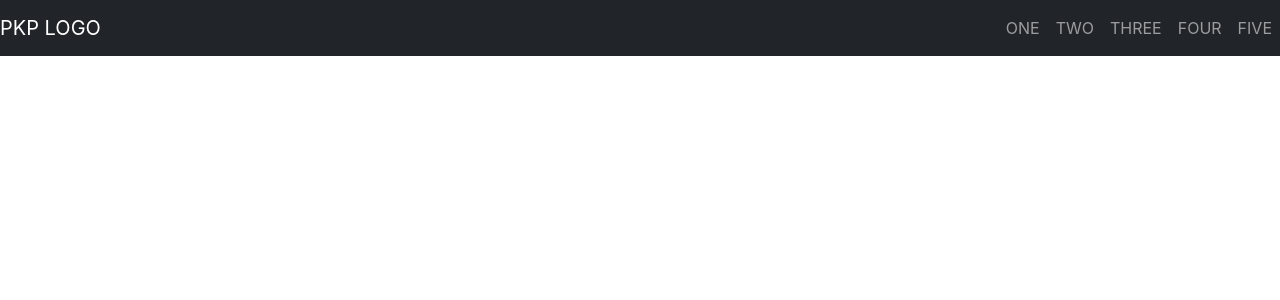
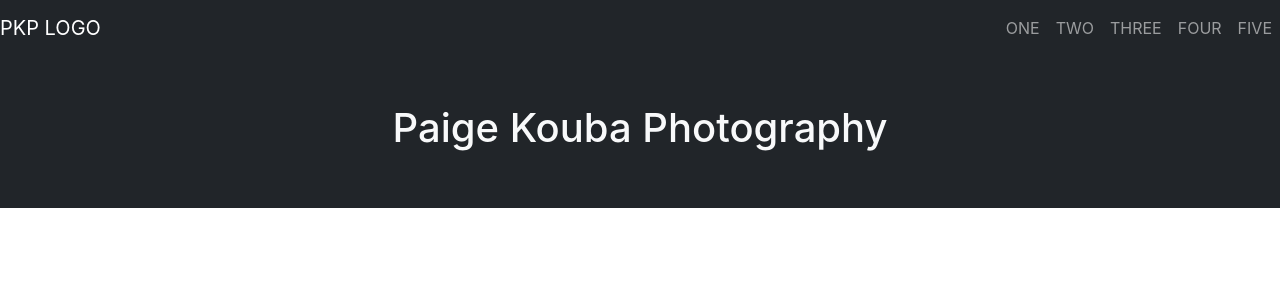
Before and after one commit to trentnsmith/koubaphoto, a React (Create React App) app: page / in a window 1280 px wide. Shown: the top 300 px of the page. Built offline with nearby package versions, Linux system fonts and the light colour scheme.

Commit message:
template txt for hero section

```diff
--- a/src/App.js
+++ b/src/App.js
@@ -1,11 +1,13 @@
 import React from 'react';
 import Header from './components/Header/Header';
+import MainHero from './components/MainHero/MainHero';
 
 function App() {
   return (
     <main className='App'>
 
       <Header />
+      <MainHero />
     </main>
   );
 }
--- a/src/components/MainHero/MainHero.js
+++ b/src/components/MainHero/MainHero.js
@@ -3,9 +3,11 @@ import React, { Component } from 'react';
 class MainHero extends Component {
     render() {
         return (
-            <div>
-
-            </div>
+            <section className="hero hero-main bg-dark text-light p-5 text-center">
+                <div className="hero-content">
+                    <h1>Paige Kouba Photography</h1>
+                </div>
+            </section>
         );
     }
 }
```
Also changed, not shown: public/stock-heroimage.jpg (added).
